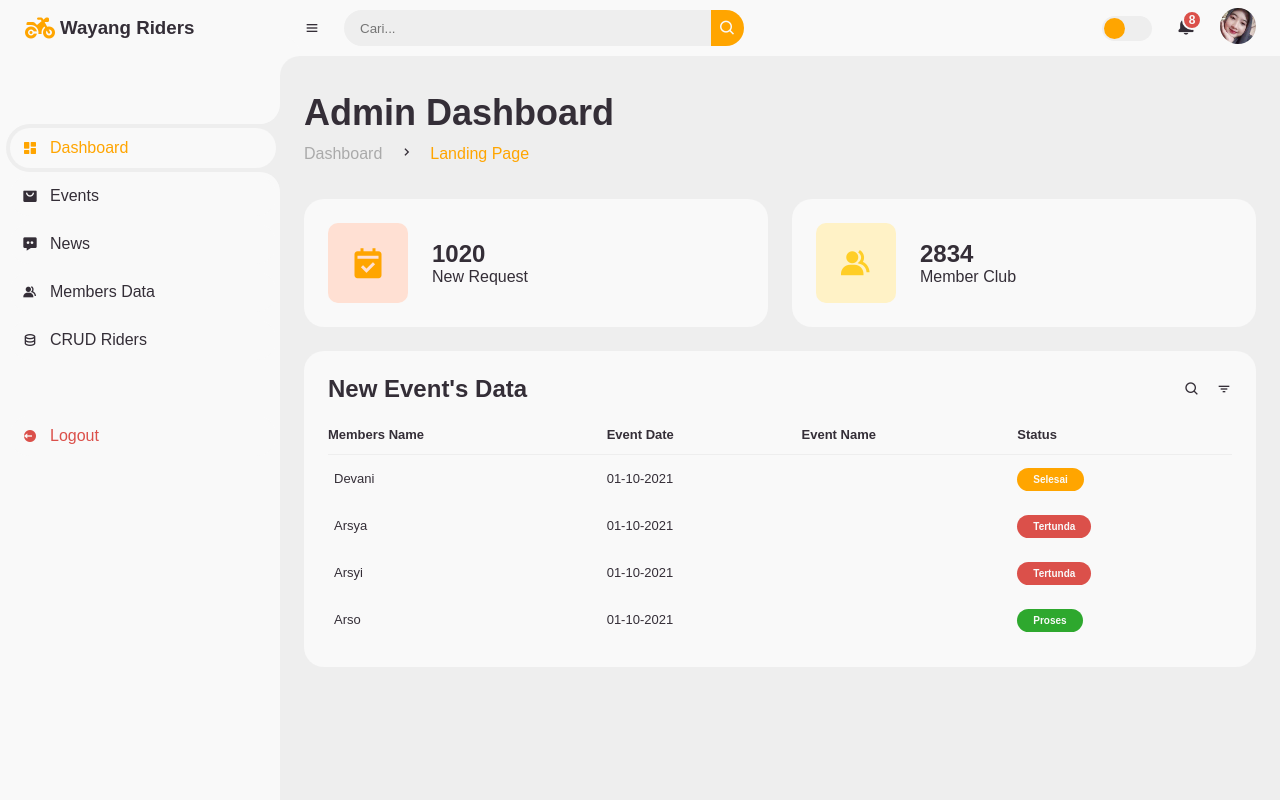
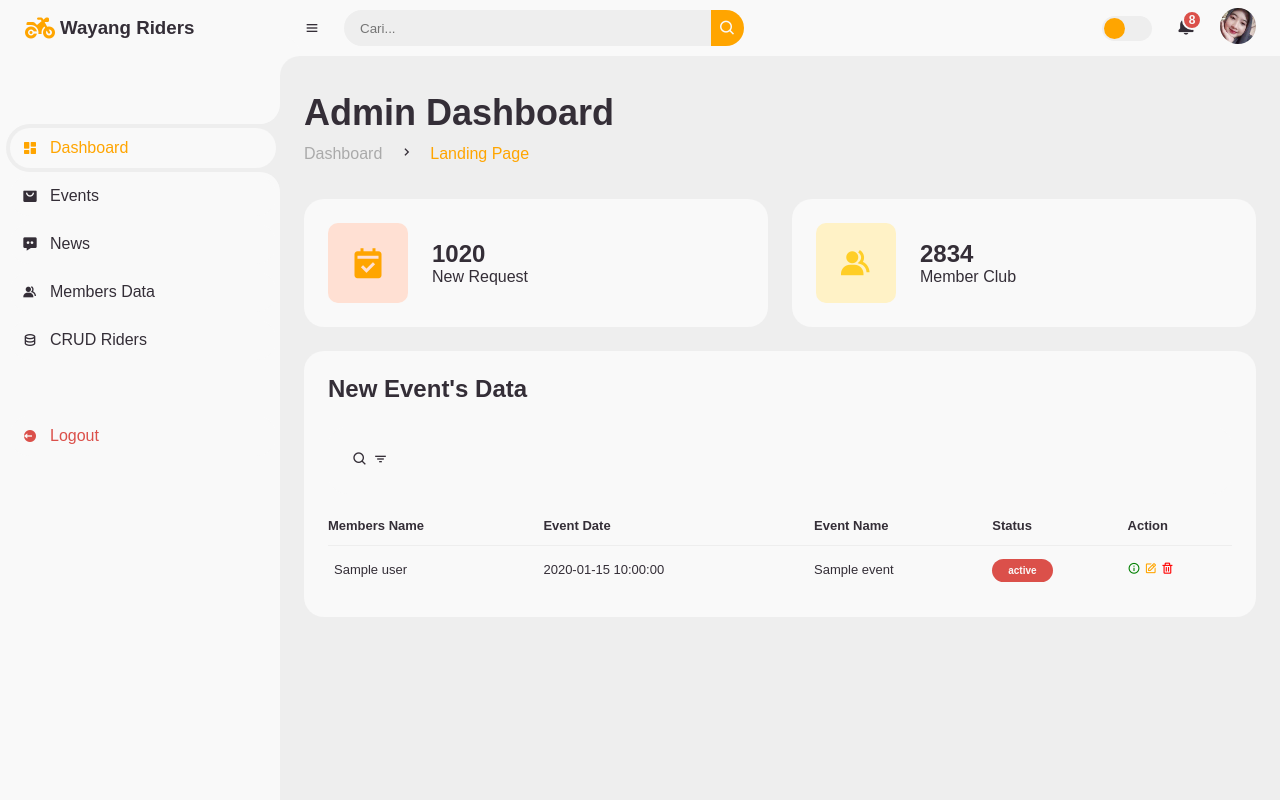
Before and after one commit to viovio221/project-cigs, a Laravel app: template resources/views/dashboard/index.blade.php in a window 1280 px wide. Run offline with Laravel 10, Linux system fonts and the light colour scheme; the template is opened without the code that fills it: most values are stand-ins (such as "Sample title", 1, 10 or a date in 2020); some libraries are stand-ins or nearby versions.

Commit message:
update index dashboard

```diff
--- a/resources/views/dashboard/index.blade.php
+++ b/resources/views/dashboard/index.blade.php
@@ -81,7 +81,7 @@
                         confirmButtonText: 'Yes, logout'
                     }).then((result) => {
                         if (result.isConfirmed) {
-                        window.location.href = '{{ route("logout") }}';
+                            window.location.href = '{{ route('logout') }}';
                         }
                     });
                 });
@@ -152,6 +152,9 @@
                 <div class="order">
                     <div class="head">
                         <h3>New Event's Data</h3>
+                    </div>
+                    <div class="table-data">
+                        <div class="order">
                             <i class='bx bx-search'></i>
                             <i class='bx bx-filter'></i>
                         </div>
@@ -162,33 +165,35 @@
                                     <th>Event Date</th>
                                     <th>Event Name</th>
                                     <th>Status</th>
+                                    <th>Action</th>
                                 </tr>
                             </thead>
                             <tbody>
+                                @if (isset($eventData))
+                                    @foreach ($eventData as $data)
                                         <tr>
-                                <td>Devani</td>
-                                <td>01-10-2021</td>
-                                <td></td>
-                                <td><span class="status completed">Selesai</span></td>
+                                            <td>{{ $data->user->name}}</td>
+                                            <td>{{ $data->event_date }}</td>
+                                            <td>{{ $data->event_name }}</td>
+                                            <td ><span class="status pending">{{ $data->status }}</span></td>
+                                            <td class="side-menu top">
+                                                <a href="" style="color: green"><i
+                                                        class='bx bx-info-circle'></i></a>
+                                                <a href=""
+                                                    style="color: orange"><i class='bx bx-edit'></i></a>
+                                                <form action=""
+                                                 {{-- method="POST --}}
+                                                    style="display: inline-block;">
+                                                    {{-- @csrf
+                                                    @method('DELETE') --}}
+                                                    <button type="submit"
+                                                        style="background: none; border: none; color:red"><i
+                                                            class='bx bx-trash'></i></button>
+                                                </form>
+                                            </td>
                                         </tr>
-                            <tr>
-                                <td>Arsya</td>
-                                <td>01-10-2021</td>
-                                <td></td>
-                                <td><span class="status pending">Tertunda</span></td>
-                            </tr>
-                            <tr>
-                                <td>Arsyi</td>
-                                <td>01-10-2021</td>
-                                <td></td>
-                                <td><span class="status pending">Tertunda</span></td>
-                            </tr>
-                            <tr>
-                                <td>Arso</td>
-                                <td>01-10-2021</td>
-                                <td></td>
-                                <td><span class="status process">Proses</span></td>
-                            </tr>
+                                    @endforeach
+                                @endif
                             </tbody>
                         </table>
                     </div>
```
Lines whose indentation alone changed are shown as unchanged.
